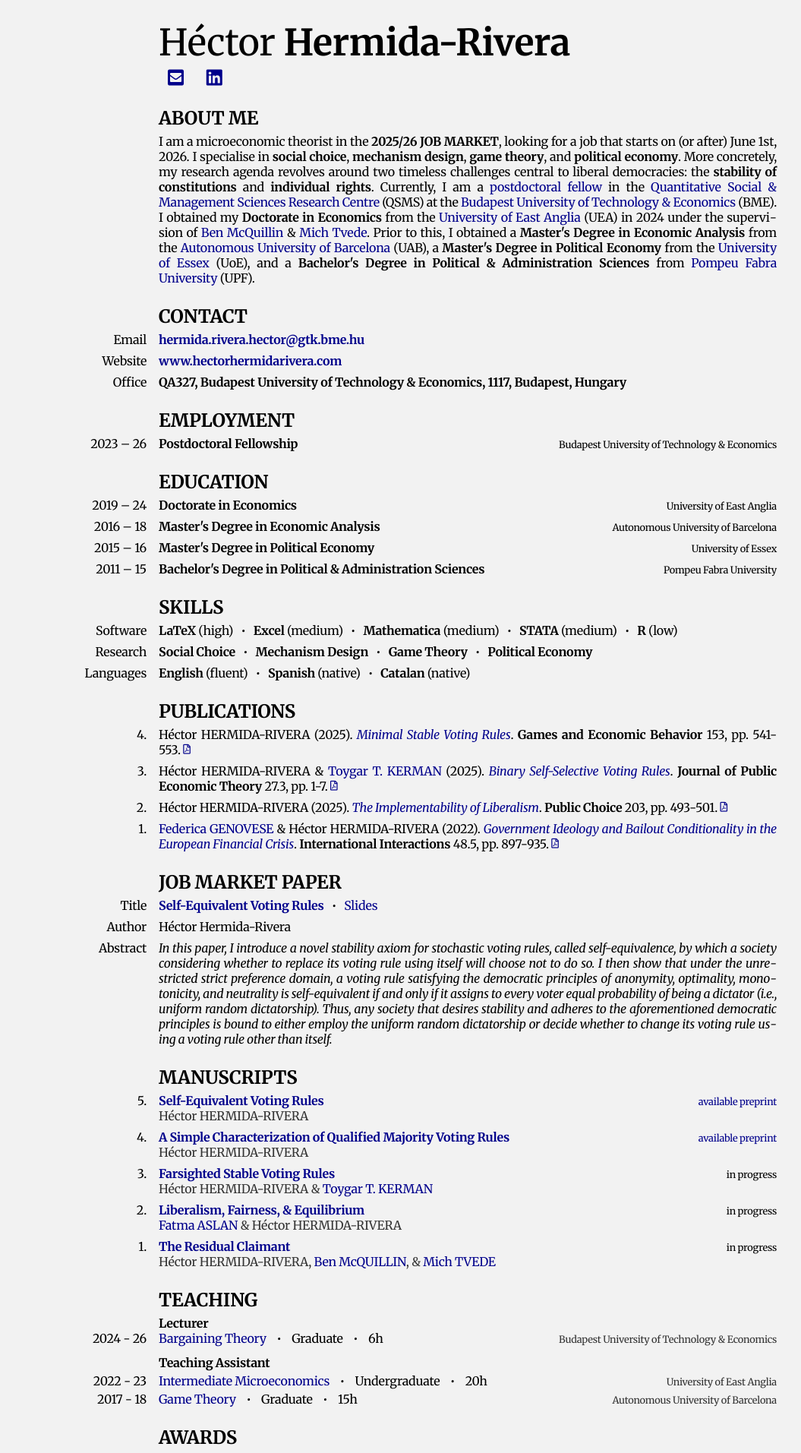
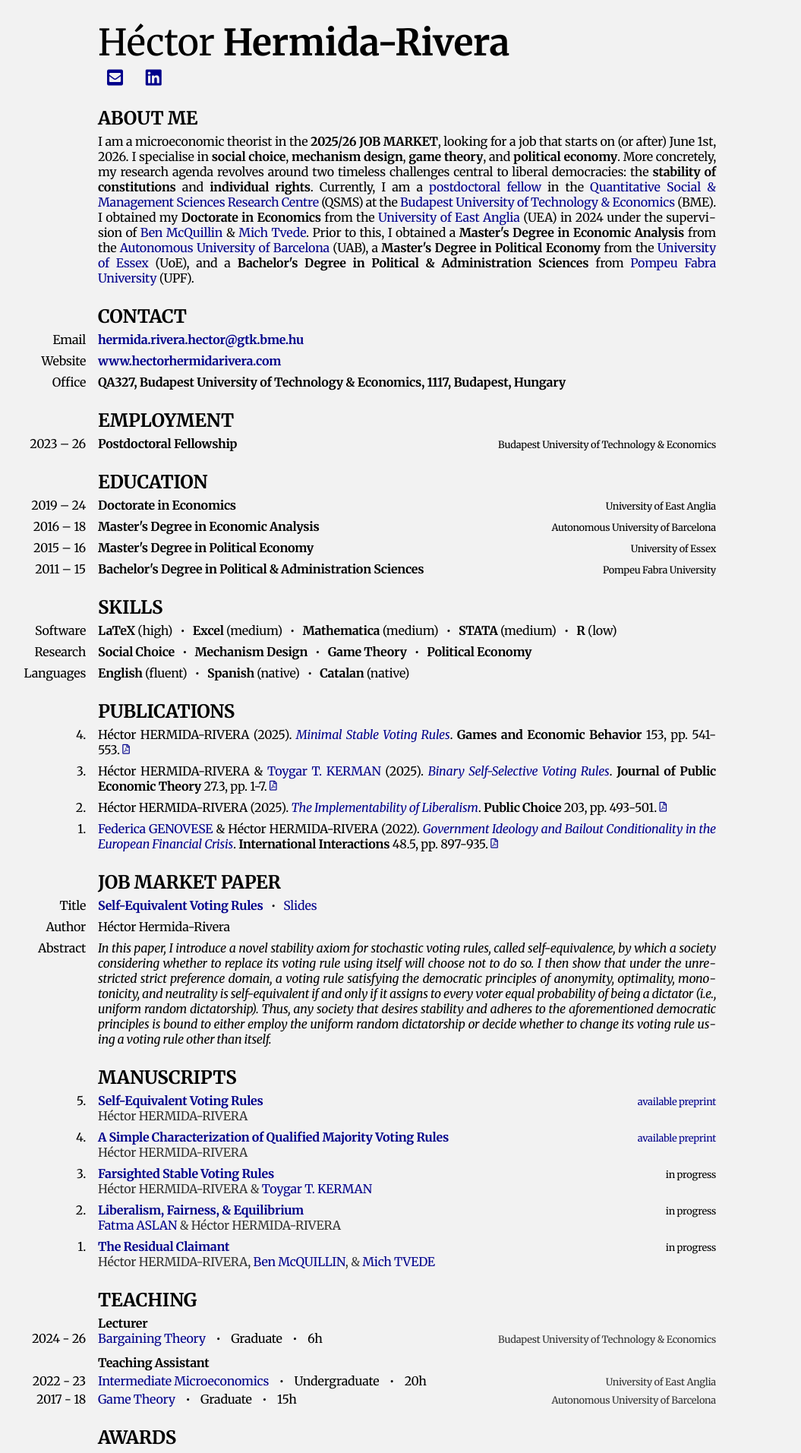
Before and after one commit to HectorHermidaRivera/hectorhermidarivera.github.io, a Jekyll site: the page built from index.md, in a window 1280 px wide. Shown: the top 1913 px of the page at 76% size, without its empty margins (187-1242 px from the left). Built offline with Jekyll 4.4.1, drawn with Linux system fonts in a browser that asks for light colours; a style sheet for code colours, icons or effects is not loaded.

Commit message:
Update style.css

```diff
--- a/assets/css/style.css
+++ b/assets/css/style.css
@@ -335,8 +335,8 @@ body {
     display: none !important;
   }
   .content {
-    margin-left: (100vw - 1000px)/2 !important;
-    margin-right: (100vw - 1000px)/2 !important;
+    margin-left: calc((100vw - 1000px)/2) !important;
+    margin-right: calc((100vw - 1000px)/2) !important;
     margin-bottom: 30px !important;
     padding-left: 10px;
     padding-right: 10px;
```
